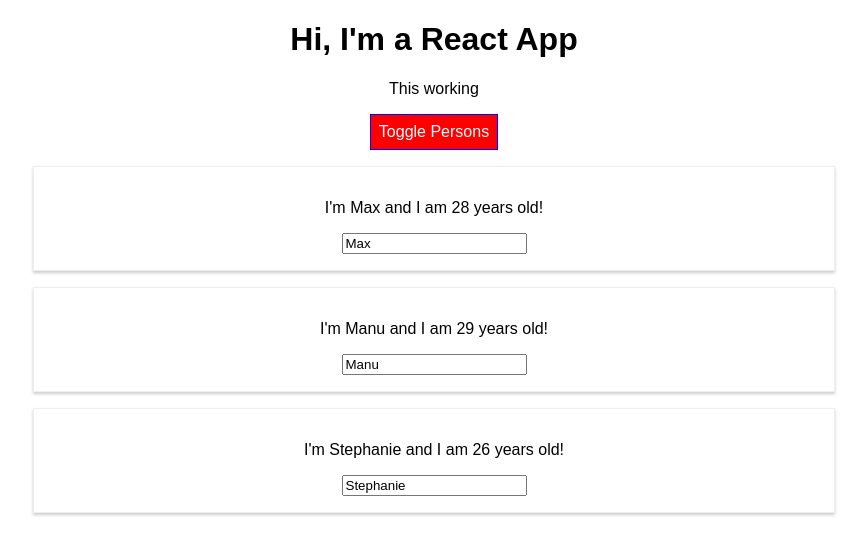
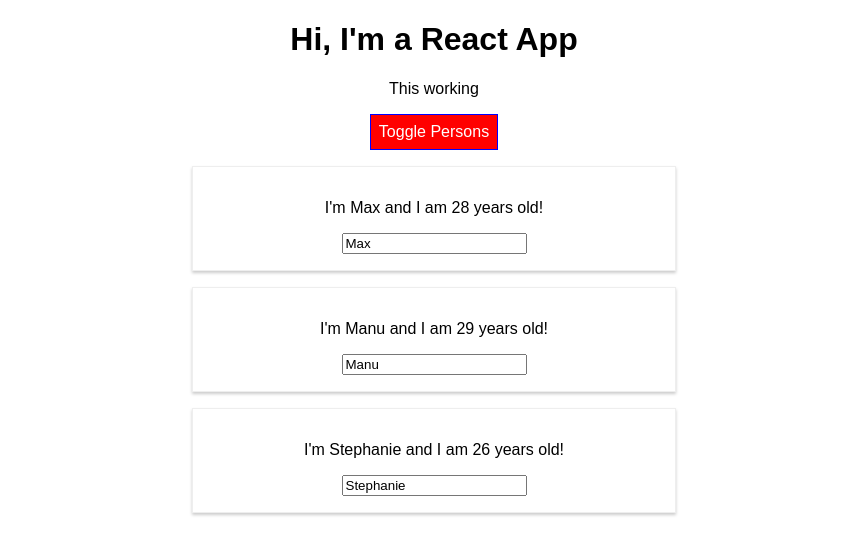
Before and after one commit to gaborcserto/react-complete-guide, a React (Create React App) app: page / in a window 1280 px wide. Both pictures are taken after a click on the button "Toggle Persons". Shown: the top 554 px of the page, without its empty margins (206-1073 px from the left). Built offline with nearby package versions, Linux system fonts and the light colour scheme.

Commit message:
Adding and Using Radium

```diff
--- a/package.json
+++ b/package.json
@@ -7,6 +7,7 @@
     "@testing-library/react": "^9.5.0",
     "@testing-library/user-event": "^7.2.1",
     "node-sass": "^4.14.1",
+    "radium": "^0.26.0",
     "react": "^16.13.1",
     "react-dom": "^16.13.1",
     "react-scripts": "3.4.1"
--- a/src/App.js
+++ b/src/App.js
@@ -1,5 +1,6 @@
 import React, { Component } from 'react';
 import './App.css';
+import Radium, { StyleRoot} from 'radium';
 import Person from './Person/Person';
 
 class App extends Component {
@@ -49,7 +50,11 @@
             color: 'white',
             cursor: 'pointer',
             font: 'inherit',
-            padding: '8px'
+            padding: '8px',
+            ':hover': {
+                backgroundColor: 'lightgreen',
+                color: 'black'
+            }
         };
 
         let persons = null;
@@ -69,6 +74,10 @@
             );
 
             style.backgroundColor = 'red';
+            style[':hover'] = {
+                backgroundColor: 'salmon',
+                color: 'black'
+            };
         }
 
         let classes = [];
@@ -80,6 +89,7 @@
         }
 
         return (
+            <StyleRoot>
                 <div className="App">
                     <h1>Hi, I'm a React App</h1>
                     <p className={classes.join(' ')}>This working</p>
@@ -88,8 +98,9 @@
                         onClick={this.togglePersonsHandler}>Toggle Persons</button>
                     {persons}
                 </div>
+            </StyleRoot>
         );
     }
 }
 
-export default App;
+export default Radium(App);
--- a/src/Person/Person.js
+++ b/src/Person/Person.js
@@ -1,10 +1,17 @@
 import React from 'react';
+import Radium from 'radium';
 
 import './Person.css';
 
 const person = props => {
+	const style = {
+		'@media (min-width: 500px)': {
+			width: '450px'
+		}
+	}
+
 	return (
-		<div className="Person">
+		<div className="Person" style={style}>
 			<p onClick={props.click}>I'm {props.name} and I am {props.age} years old!</p>
 			<p>{props.children}</p>
 			<input type="text" onChange={props.changed} defaultValue={props.name}/>
@@ -12,4 +19,4 @@
 	)
 }
 
-export default person;
+export default Radium(person);
```
Also changed, not shown: 1 other file (tests, documents, lock files or other folders). Lines whose indentation alone changed are shown as unchanged.
